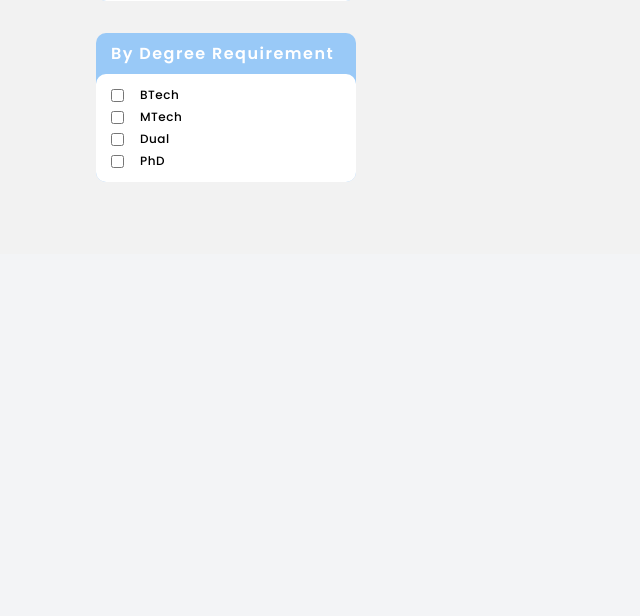
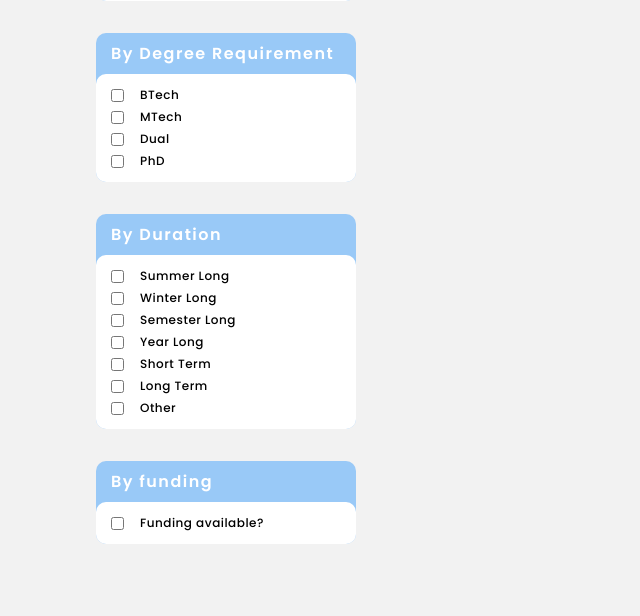
Before and after one commit to devclub-iitd/ProjSeeker, a Django app: page /find-projects in a window 1280 px wide. Shown: the part 1091-1707 px from the top of the page, without its empty margins (0-640 px from the left). Before the commit the page ends 1273 px from the top, so only its background shows below. Run offline with Django 3.2, Linux system fonts and the light colour scheme; data comes from the database, SQL or seed files in the repository; both versions use the stored data as it was after the commit; data that the repository does not hold is empty.

Commit message:
Changed Project model and apply more filters - Add is_paid field to Project - Made duration a choice field - Apply appropriate filters for both fields - Made some fields nullable

```diff
--- a/ProjSeeker/portal/models.py
+++ b/ProjSeeker/portal/models.py
@@ -30,12 +30,6 @@ class Degree(models.TextChoices):
     dual = 'Dual', _('Dual')
     phd = 'PhD', _('PhD')
 
-class ProjectType(models.TextChoices):
-    disa = 'DISA', _('DISA')
-    sura = 'SURA', _('SURA')
-    major = 'Major Project', _('Major Project')
-    minor = 'Minor Project', _('Minor Project')
-    design = 'Design Project', _('Design Project')
 
 def upload_handler(student, filename):
     print('user_{0}/{1}'.format(student.user.id, filename))
@@ -84,20 +78,36 @@ class Professor(models.Model):
 
 
 class Project(models.Model):
+
+    class Category(models.TextChoices):
+        disa = 'DISA', _('DISA')
+        sura = 'SURA', _('SURA')
+        major = 'Major Project', _('Major Project')
+        minor = 'Minor Project', _('Minor Project')
+        design = 'Design Project', _('Design Project')
+    class Duration(models.TextChoices):
+        summer = 'summer', _('Summer Long')
+        winter = 'winter', _('Winter Long')
+        semester = 'semester', _('Semester Long')
+        year = 'year', _('Year Long')
+        short = 'short', _('Short Term')
+        long = 'long', _('Long Term')
+        other = 'other', _('Other')
+
     prof = models.ForeignKey("Professor",  on_delete=models.CASCADE, null=True)
     title = models.CharField(max_length=100)
     description = models.TextField()
-    cpi = models.CharField(max_length=10, verbose_name=_("Minimum CPI required"))
+    cpi = models.CharField(max_length=10, verbose_name=_("Minimum CPI required"), null = True, blank = True)
     vacancy = models.PositiveSmallIntegerField()
-    min_year = models.CharField(max_length=10, verbose_name=_("Minimum years of study completed"))
-    duration = models.CharField(max_length=50)
+    min_year = models.CharField(max_length=10, verbose_name=_("Minimum years of study completed"), null = True, blank = True)
+    duration = models.CharField(max_length=50, choices=Category.choices ,null = True, blank = True)
     learning_outcome = models.TextField()
     prereq = models.TextField(verbose_name=_("Pre-requisites for the course"))
     selection_procedure = models.TextField()
     tags = models.ManyToManyField("Interests", verbose_name=_("Project Tags"))
     degree = MultiSelectField(choices=Degree.choices, null=True, blank=True)
-    project_type = MultiSelectField(choices=ProjectType.choices, null=True, blank=True)
-
+    project_type = MultiSelectField(choices=Duration.choices, null=True, blank=True)
+    is_paid = models.BooleanField(_("Funding available?"), default=False)
     # TODO run validation based on these data and times
     release_date = models.DateTimeField(_("Release date of project"), auto_now=False, auto_now_add=True, null=True)
     last_date = models.DateTimeField(_("Last date to apply"), auto_now=False, auto_now_add=False, null=True)
--- a/ProjSeeker/portal/serializers.py
+++ b/ProjSeeker/portal/serializers.py
@@ -80,10 +80,10 @@ class ProjectSerializer(serializers.ModelSerializer):
     last_date = DateTimeField(format="%c", required=False)
     tags = InterestSerializer(many=True, read_only=True)
     degree = serializers.MultipleChoiceField(choices=Degree.choices)
-    project_type = serializers.MultipleChoiceField(choices=ProjectType.choices)
+    project_type = serializers.MultipleChoiceField(choices=Project.Category.choices)
     class Meta:
         model = Project
-        fields = ['id','prof','title','description','cpi','vacancy','min_year','duration','learning_outcome','prereq','selection_procedure','release_date','last_date', 'tags', 'degree', 'project_type']
+        fields = ['id','prof','title','description','cpi','vacancy','min_year','duration','learning_outcome','prereq','selection_procedure','release_date','last_date', 'tags', 'degree', 'project_type', 'is_paid']
 
     def is_valid(self, raise_exception):
         tags = self.initial_data['tags']
--- a/ProjSeeker/portal/views.py
+++ b/ProjSeeker/portal/views.py
@@ -37,10 +37,12 @@ class ProjectFilter(filters.FilterSet):
     bookmarked = filters.filters.BooleanFilter(method='filter_bookmarked')
     floated = filters.filters.BooleanFilter(method='filter_floated')
     status = filters.filters.ChoiceFilter(choices=Status.choices, method='filter_appl_status')
+    is_paid = filters.filters.BooleanFilter(field_name='is_paid')
 
     prof__dept = filters.filters.MultipleChoiceFilter(choices=Departments.choices)
     degree__icontains = filters.filters.MultipleChoiceFilter(choices=Degree.choices)
-    project_type__icontains = filters.filters.MultipleChoiceFilter(choices=ProjectType.choices)
+    project_type__icontains = filters.filters.MultipleChoiceFilter(choices=Project.Category.choices)
+    duration__icontains = filters.filters.MultipleChoiceFilter(choices=Project.Duration.choices)
     tags__research_field = filters.filters.MultipleChoiceFilter(choices=Interests.to_choices())
 
     def search_project(self, queryset, name, value):
@@ -157,7 +159,7 @@ class ProjectViewSet(ModelViewSet):
 
     @action(detail=False)
     def find_projects(self,request):
-        return render(request, template_name="search-projects.html", context={'depts': Departments.choices, 'degrees': Degree.choices, 'types': ProjectType.choices, 'tags': Interests.to_choices()})
+        return render(request, template_name="search-projects.html", context={'depts': Departments.choices, 'degrees': Degree.choices, 'types': Project.Category.choices, 'tags': Interests.to_choices(), 'durations': Project.Duration.choices })
 
     @method_decorator(login_required)
     @action(detail=False)
@@ -185,7 +187,7 @@ class ProjectViewSet(ModelViewSet):
     def create_new_project(self, request):
         if(not isProf(request.user)):
             return Response(status=403)
-        return render(request, template_name="project-form.html", context={'project_types' : ProjectType.choices, 'degrees': Degree.choices})
+        return render(request, template_name="project-form.html", context={'project_types' : Project.Category.choices, 'degrees': Degree.choices})
 
     # NOTE: student only
     @method_decorator(login_required)
@@ -207,7 +209,7 @@ class ProjectViewSet(ModelViewSet):
 
         interest_text = ', '.join([it['research_field'] for it in serializer.data['tags']])
 
-        return render(request, template_name='project-form.html',context={'project' : serializer.data, 'project_types' : ProjectType.choices, 'degrees': Degree.choices, 'interest_text': interest_text})
+        return render(request, template_name='project-form.html',context={'project' : serializer.data, 'project_types' : Project.Category.choices, 'degrees': Degree.choices, 'interest_text': interest_text})
 class BookmarkViewSet(ModelViewSet):
     queryset = Bookmark.objects.all()
     serializer_class = BookmarkSerializer
--- a/ProjSeeker/templates/search-projects.html
+++ b/ProjSeeker/templates/search-projects.html
@@ -41,6 +41,20 @@
                 {% endfor %}
             </div>
         </div>
+        <div class="filter-container">
+            <h4 class="filter-header">By Duration</h4>
+            <div class="filter-main">
+                {% for d in durations %}
+                <label for="{{d.0}}"><input type="checkbox" name="{{d.0}}" id="{{d.0}}" onchange="applyFilter('duration')">{{d.1}}</label>
+                {% endfor %}
+            </div>
+        </div>
+        <div class="filter-container">
+            <h4 class="filter-header">By funding</h4>
+            <div class="filter-main">
+                <label for="paid"><input type="checkbox" name="paid" id="True" onchange="applyFilter('is_paid')">Funding available?</label>
+            </div>
+        </div>
     </div>
     <div class="col2">
         <div class="row">
@@ -80,6 +94,14 @@
             queryTerm: 'tags__research_field',
             selections: [],
         },
+        'duration': {
+            queryTerm: 'duration__icontains',
+            selections: []
+        },
+        'is_paid': {
+            queryTerm: 'is_paid',
+            selections: []
+        }
 
     };
     const searchQueryTerm = 'search';
```
Also changed, not shown: ProjSeeker/db.sqlite3.
